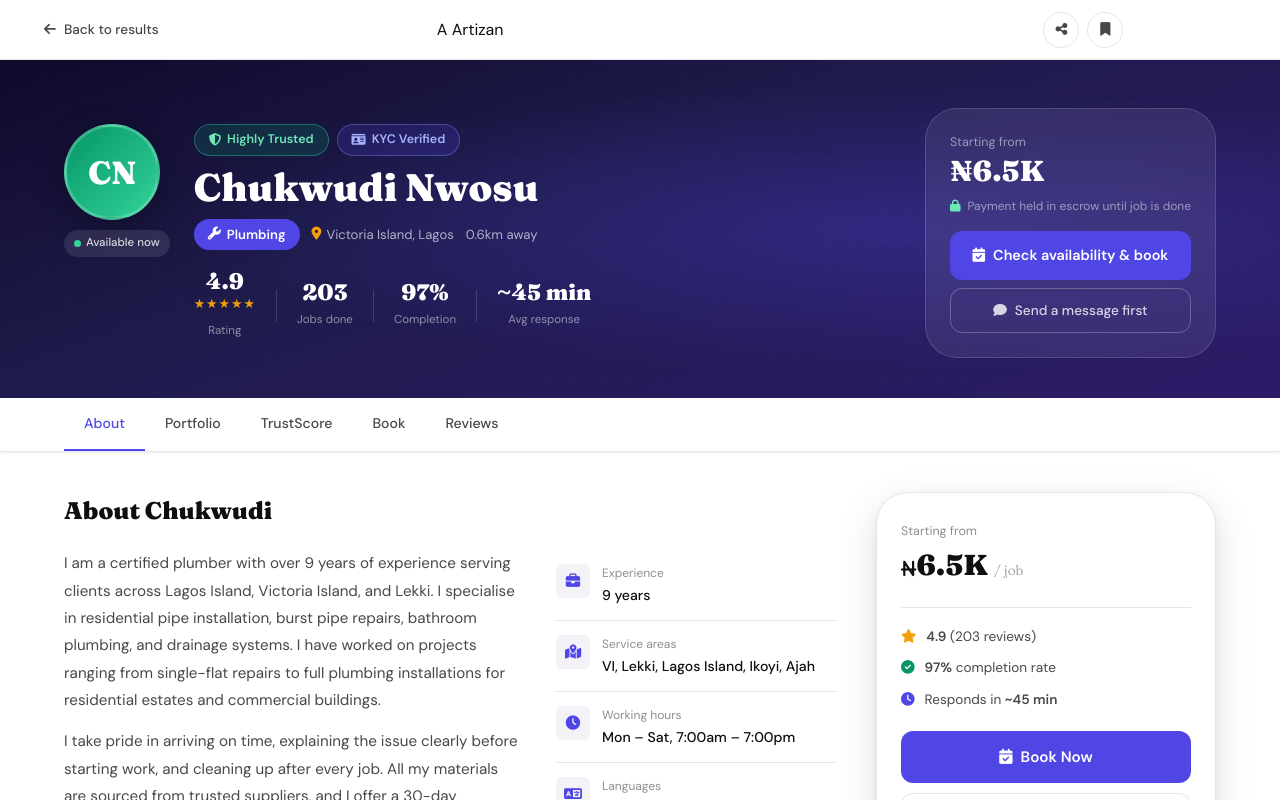
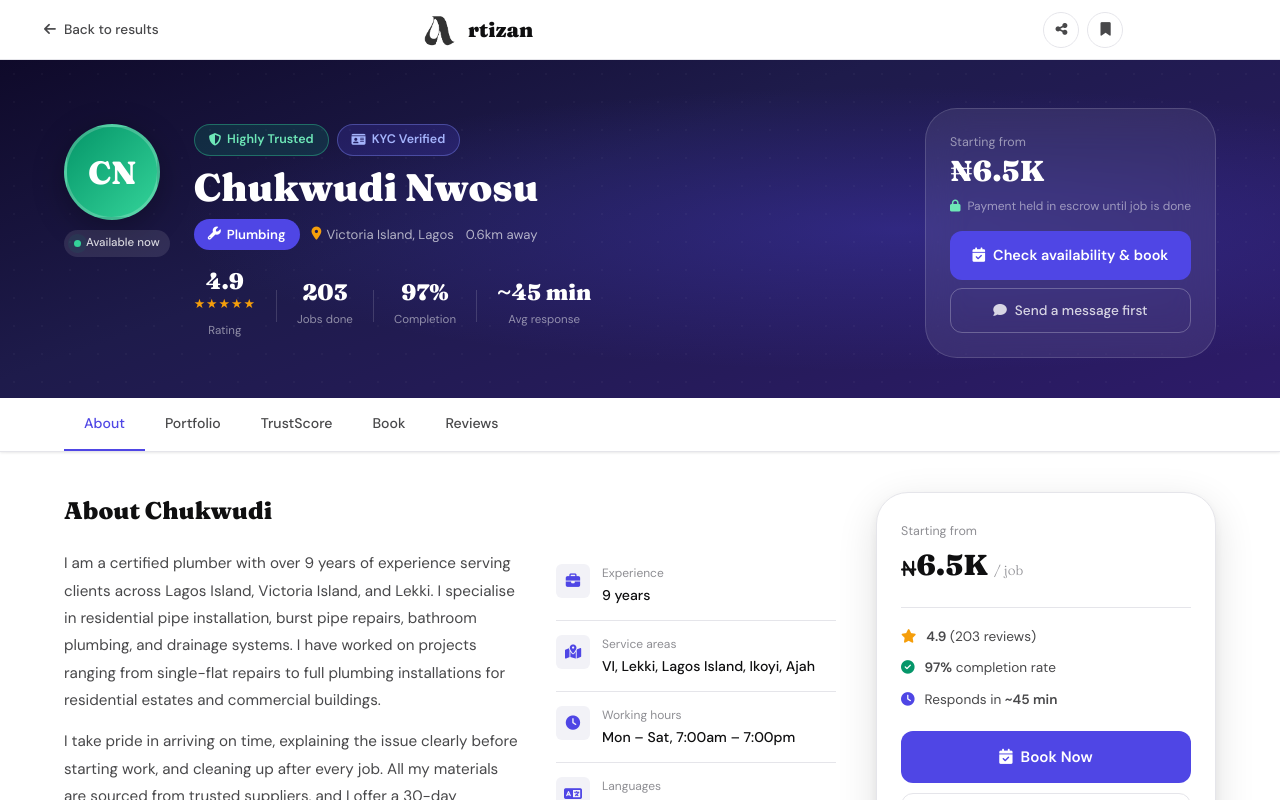
Before and after one commit to gbolahan37/Artizan, a plain HTML site: page artisan-profile.html in a window 1280 px wide. Shown: the top 800 px of the page. Drawn offline with Linux system fonts and the light colour scheme.

Commit message:
made changes

```diff
--- a/artisan-profile.html
+++ b/artisan-profile.html
@@ -11,6 +11,7 @@
   <link rel="stylesheet" href="https://cdnjs.cloudflare.com/ajax/libs/font-awesome/6.5.0/css/all.min.css"/>
   <link rel="stylesheet" href="assets/css/style.css"/>
   <link rel="stylesheet" href="assets/css/artisan-profile.css"/>
+  <link rel="stylesheet" href="assets/css/index.css">
 </head>
 <body>
 
@@ -21,8 +22,8 @@
       <i class="fa fa-arrow-left"></i> <span>Back to results</span>
     </a>
     <a href="index.html" class="nav-logo ap-logo">
-      <span class="logo-mark">A</span>
-      <span class="logo-text">Artizan</span>
+      <img class="logo-mark" src="assets/img/Screenshot_2026-05-09_121250-removebg-preview.png">
+      <span class="logo-text">rtizan</span>
     </a>
     <div class="ap-nav-actions">
       <button class="ap-share-btn" id="share-btn" title="Share profile">
```
Also changed, not shown: assets/css/artisan-profile.css (+6 -7 lines).
